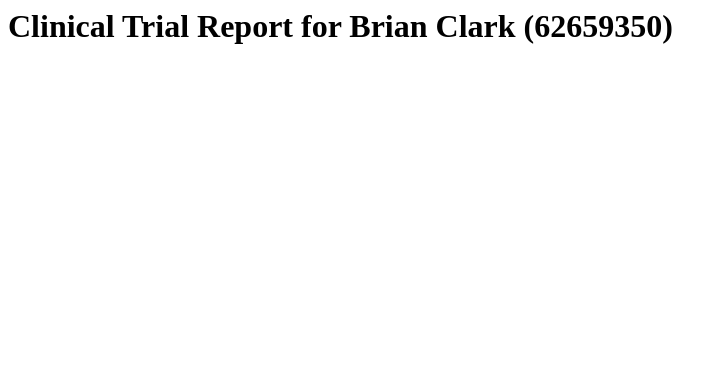
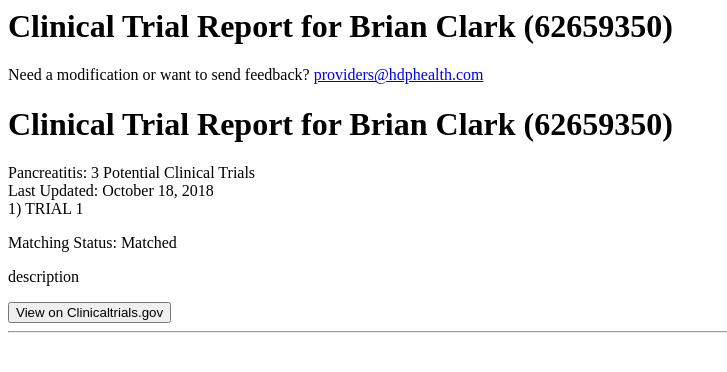
Before and after one commit to bclark8923/drchrono-hdp, a plain HTML site: page index.html in a window 1280 px wide. Shown: the whole page, without its empty margins (0-727 px from the left). Drawn offline with Linux system fonts and the light colour scheme.

Commit message:
updated index

```diff
--- a/index.html
+++ b/index.html
@@ -8,5 +8,47 @@
 	</head>
 	<body>
 		<h1>Clinical Trial Report for Brian Clark (62659350)</h1>
+		<div class="header">
+	      	<div class="header_logo_container">
+	        	<!-- <img class="header_logo" src="{{ url_for('static', filename='img/logo_text_dark_small.png') }}"/> -->
+	      	</div>
+	      	<div class="header_feedback">
+	        	Need a modification or want to send feedback? <a href="mailto:providers@hdphealth.com?subject=Drchrono report for 62659350" target="_blank">
+	                providers@hdphealth.com
+	            </a>
+	      	</div>
+	    </div>
+	    <div class="body">
+	      	<div class="page_title">
+	        	<h1 class="page_title_text">Clinical Trial Report for Brian Clark (62659350)</h1>
+	      	</div>
+	        <div class="clinical_report">
+	          	<div class="condition">
+	            	Pancreatitis: 3 Potential Clinical Trials
+	          	</div>
+	          	<div class="last_updated">
+	            	Last Updated: October 18, 2018
+	          	</div>
+	          	<div class="clinical_trial card card-blue">
+	            	<div class="clinical_trial_name">
+	              		1) TRIAL 1
+	            	</div>
+	            	<p class="clinical_trial_description">
+	              		Matching Status: Matched
+	            	</p>
+	            	<p class="clinical_trial_description">
+	              		description
+	            	</p>
+	          	</div>
+	          	<div class="clinical_trial_link">
+              		<a href="https://clinicaltrials.gov/ct2/show/{{trial.nct_id}}" target="_blank">
+	                	<button class="btn btn-hdp">
+	                  		View on Clinicaltrials.gov
+	                	</button>
+	              	</a>
+              	</div>
+          	</div>
+          	<hr/>
+      	</div>
 	</body>
 </html>
```
